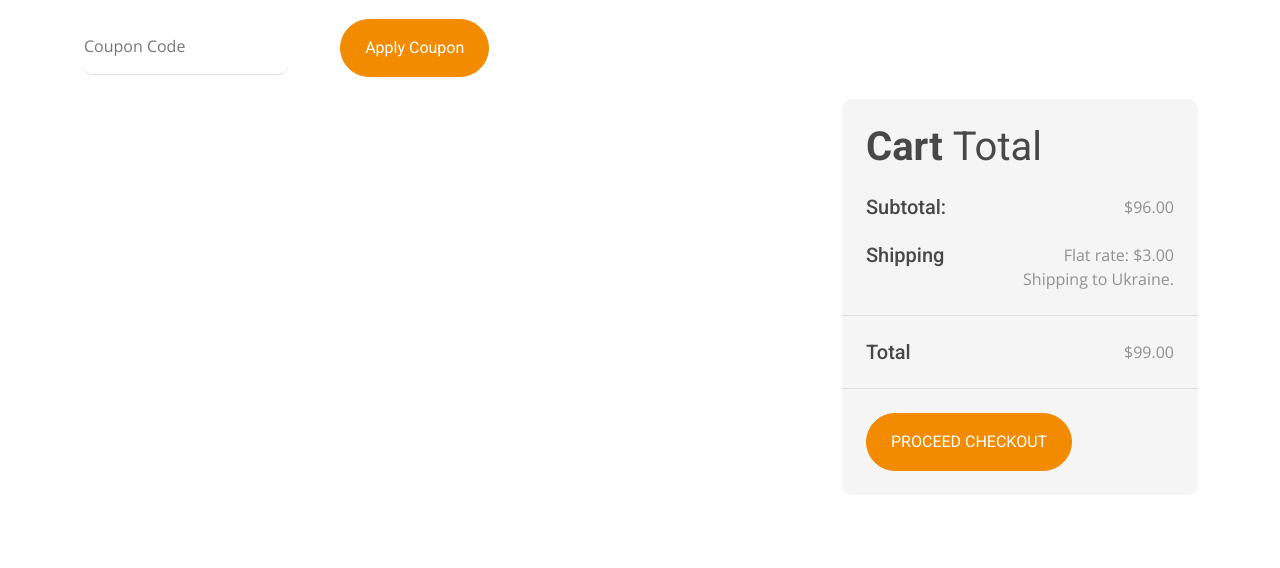
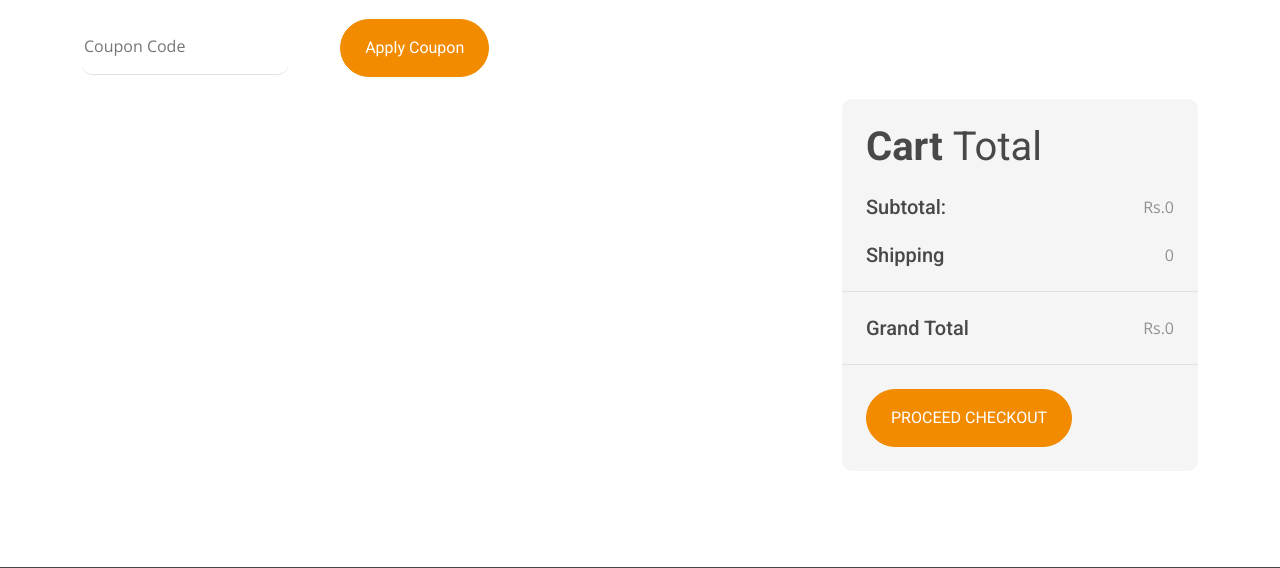
Before and after one commit to Adithyanaru/FitFuel-, a Django app: page /FitFuel/shoping_cart/ in a window 1280 px wide. Shown: the part 573-1141 px from the top of the page. Run offline with Django 5.2, Linux system fonts and the light colour scheme; data comes from the database, SQL or seed files in the repository; both versions use the stored data as it was after the commit; some libraries are stand-ins or nearby versions.

Commit message:
Calculate total amount of product

```diff
--- a/FitFuel/settings.py
+++ b/FitFuel/settings.py
@@ -123,6 +123,9 @@ USE_TZ = True
 
 STATIC_URL = 'static/'
 
+STATICFILES_DIRS = [
+    BASE_DIR / "static"
+]
 # Default primary key field type
 # https://docs.djangoproject.com/en/5.2/ref/settings/#default-auto-field
 
--- a/WepApp/templates/Home.html
+++ b/WepApp/templates/Home.html
@@ -125,7 +125,7 @@
                 <div class="d-inline-flex align-items-center">
                     <a href="" class="navbar-brand p-0">
                         <h1 class="display-5 text-primary m-0"><i
-                                class="fas fa-shopping-bag text-secondary me-2"></i>Electro</h1>
+                                class="fas fa-shopping-bag text-secondary me-2"></i>FitFuel</h1>
                         <!-- <img src="img/logo.png" alt="Logo"> -->
                     </a>
                 </div>
--- a/WepApp/templates/Shoping_cart.html
+++ b/WepApp/templates/Shoping_cart.html
@@ -336,19 +336,19 @@
                             <h1 class="display-6 mb-4">Cart <span class="fw-normal">Total</span></h1>
                             <div class="d-flex justify-content-between mb-4">
                                 <h5 class="mb-0 me-4">Subtotal:</h5>
-                                <p class="mb-0">$96.00</p>
+                                <p class="mb-0">Rs.{{sub_total}}</p>
                             </div>
                             <div class="d-flex justify-content-between">
                                 <h5 class="mb-0 me-4">Shipping</h5>
                                 <div>
-                                    <p class="mb-0">Flat rate: $3.00</p>
+                                    <p class="mb-0">{{delivery}}</p>
                                 </div>
                             </div>
-                            <p class="mb-0 text-end">Shipping to Ukraine.</p>
+
                         </div>
                         <div class="py-4 mb-4 border-top border-bottom d-flex justify-content-between">
-                            <h5 class="mb-0 ps-4 me-4">Total</h5>
-                            <p class="mb-0 pe-4">$99.00</p>
+                            <h5 class="mb-0 ps-4 me-4">Grand Total</h5>
+                            <p class="mb-0 pe-4">Rs.{{grand_total}}</p>
                         </div>
                         <button class="btn btn-primary rounded-pill px-4 py-3 text-uppercase mb-4 ms-4"
                             type="button">Proceed Checkout</button>
--- a/WepApp/views.py
+++ b/WepApp/views.py
@@ -80,7 +80,24 @@ def user_logout(request):
 
 def shoping_cart(request):
     cart=CartDb.objects.filter(Username=request.session.get('Username'))
-    return render(request,'Shoping_cart.html',{'cart':cart})
+    sub_total=0
+    delivery=0
+    grand_total=0
+    user_data=CartDb.objects.filter(Username=request.session.get('Username'))
+    for i in user_data:
+        sub_total+=i.Total_Price
+        if sub_total>1000:
+            delivery=0
+        elif sub_total>500:
+            delivery=50
+        else:
+            delivery=100
+        grand_total=sub_total+delivery
+
+    return render(request,'Shoping_cart.html',{'cart':cart,
+                                            'sub_total':sub_total,
+                                            'delivery':delivery,
+                                            'grand_total':grand_total})
 def save_cart(request):
     if request.method == 'POST':
         uname=request.POST.get('username')
```
Also changed, not shown: db.sqlite3.
